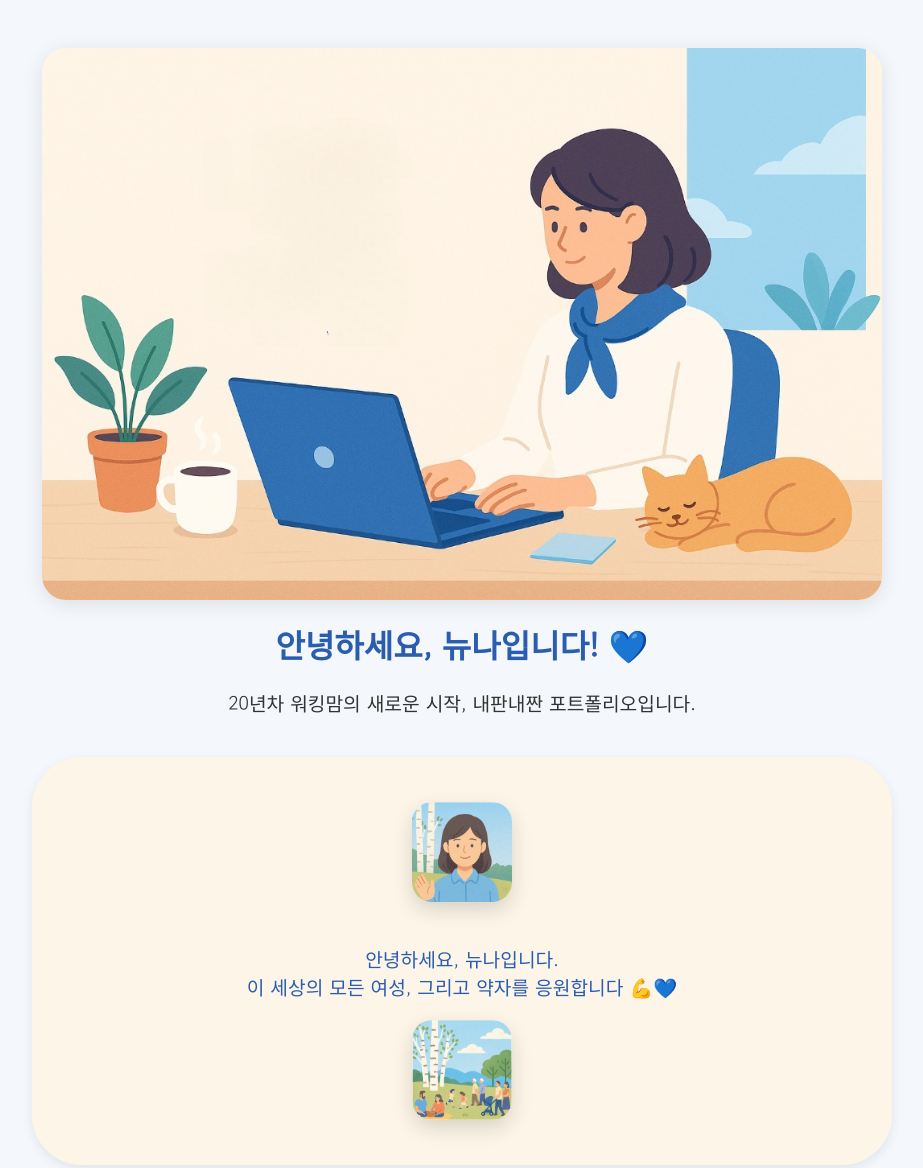
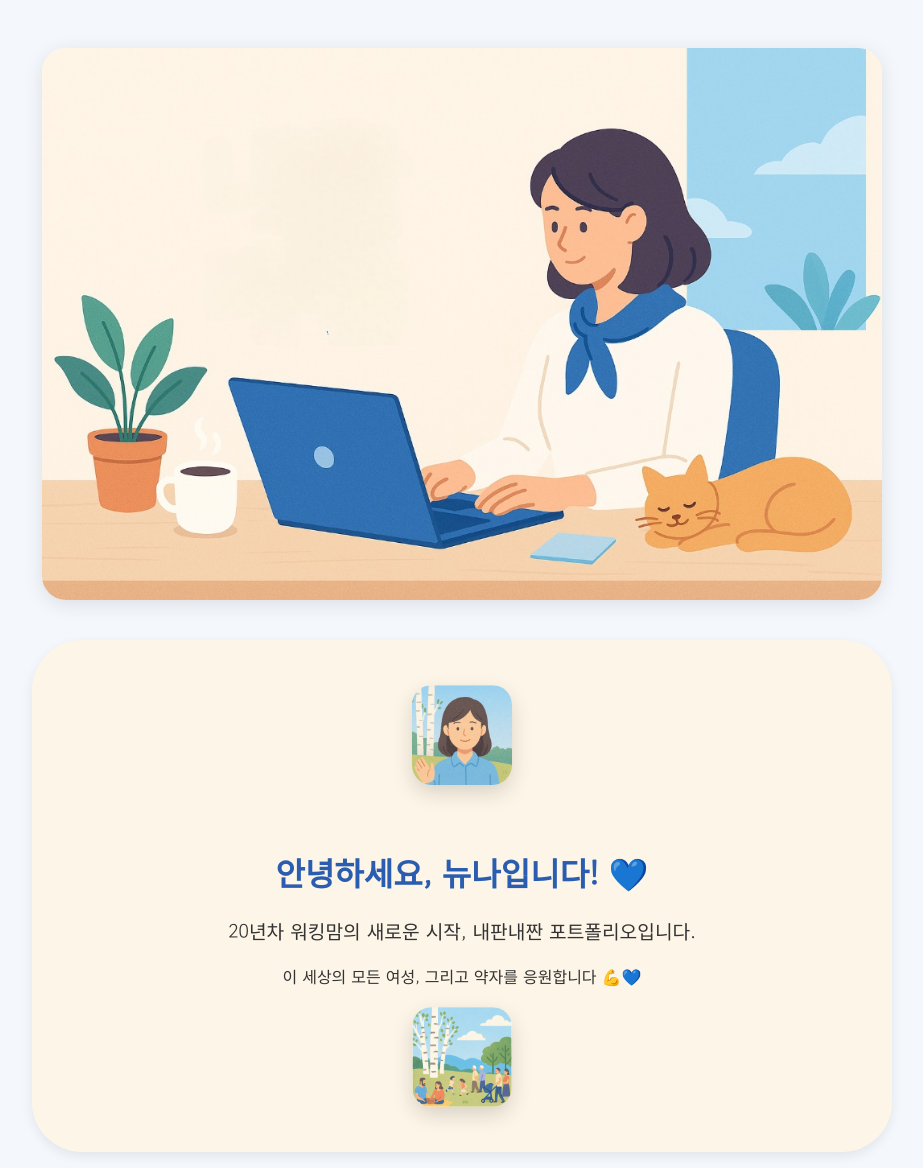
Before and after one commit to newnadays/newna_portfolio, a plain HTML site: page index.html in a window 1280 px wide. Shown: the top 1168 px of the page, without its empty margins (178-1101 px from the left). Drawn offline with Linux system fonts and the light colour scheme.

Commit message:
Update index.html

```diff
--- a/index.html
+++ b/index.html
@@ -71,14 +71,14 @@
 <body>
   <img src="banner.jpg" alt="뉴나의 배너" style="width: 100%; max-width: 840px; border-radius: 24px; display: block; margin: 0 auto; box-shadow: 0 4px 20px rgba(0,0,0,0.1);">
 
-  <h1>안녕하세요, 뉴나입니다! 💙</h1>
-  <p>20년차 워킹맘의 새로운 시작, 내판내짠 포트폴리오입니다.</p>
+
 
   <div class="intro-card">
     <img src="newna_intro.png" alt="뉴나 인사 이미지" class="profile-img">
     <p style="font-size: 1.2em; color: #2a5db0;">
       <br>
-      안녕하세요, 뉴나입니다.<br>
+      <h1>안녕하세요, 뉴나입니다! 💙</h1>
+      <p>20년차 워킹맘의 새로운 시작, 내판내짠 포트폴리오입니다.</p>
       이 세상의 모든 여성, 그리고 약자를 응원합니다 💪💙
       <br>
     </p>
```
